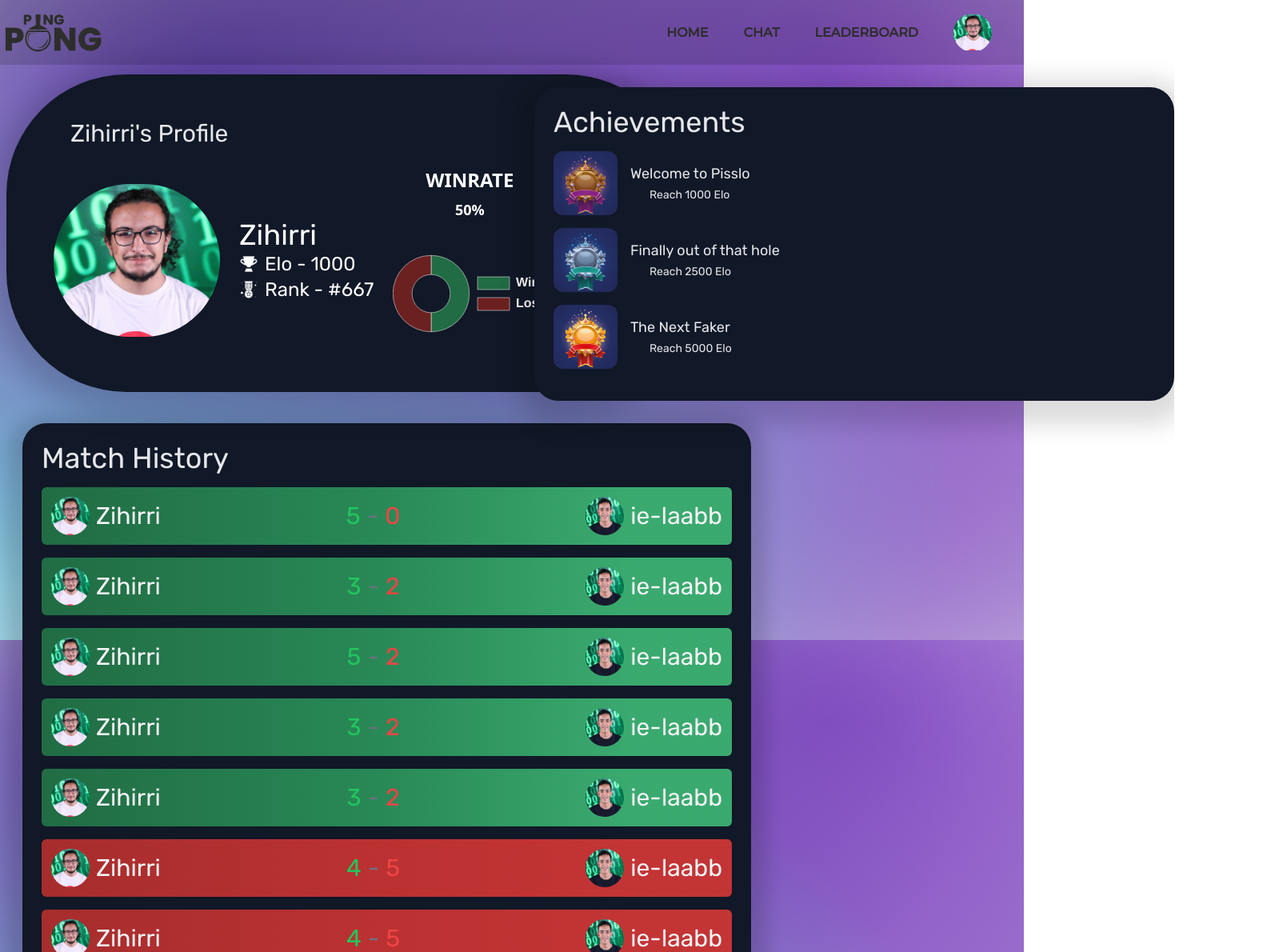
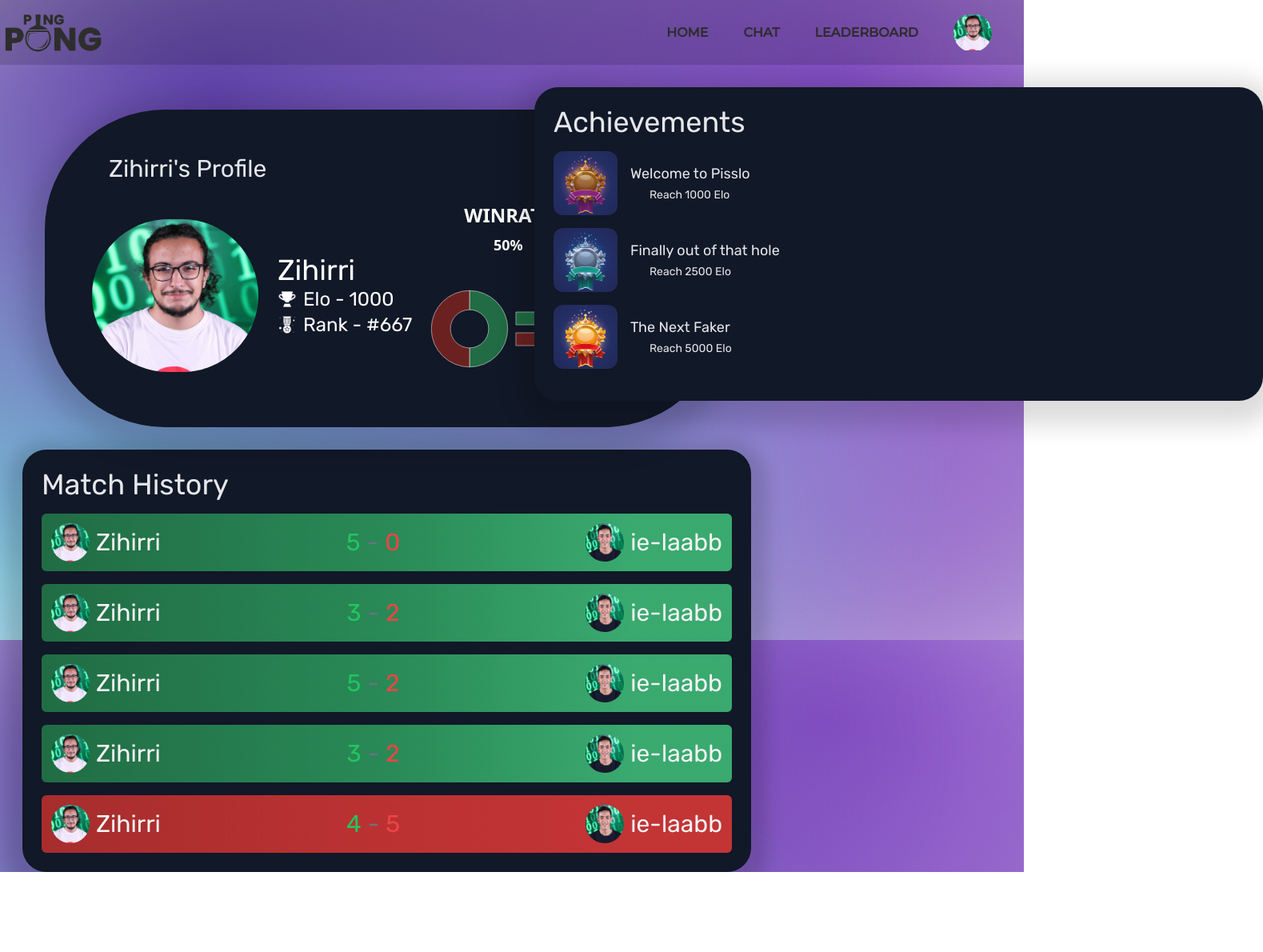
Before and after one commit to ZakNyx/ft_transcendence, a React (Vite) app: page /profile in a window 1280 px wide. Shown: the top 1190 px of the page at 80% size, 1579 px wide, since content can reach past the window. After the commit the page ends 1090 px from the top, so only its background shows below. Built offline with nearby package versions, Linux system fonts and the light colour scheme.

Commit message:
Minor changes in style of profile card

```diff
--- a/src/components/Achievements.tsx
+++ b/src/components/Achievements.tsx
@@ -3,7 +3,7 @@ import React from "react";
 export default function Achievements() {
   return (
     <div>
-      <div className="bg-gray-900 rounded-[30px] w-[800px] h-auto  p-6 ml-7 mt-7  shadow-[0px_10px_30px_20px_#00000024]">
+      <div className="bg-gray-900 rounded-[30px] w-[911px] h-auto  p-6 ml-7 mt-7  shadow-[0px_10px_30px_20px_#00000024]">
         <h2 className="text-gray-200 font-[Rubik] text-lg sm:text-xl md:text-2xl lg:text-3xl xl:text-4xl 2xl:text-5xl mb-4">
           Achievements
         </h2>
--- a/src/components/MatchHistory.tsx
+++ b/src/components/MatchHistory.tsx
@@ -28,21 +28,11 @@ const MatchHistory = () => {
         result: "win",
       },    {
         opponent: "ie-laabb",
-        playerScore: 3,
-        opponentScore: 2,
-        result: "win",
-      },    {
-        opponent: "ie-laabb",
         playerScore: 4,
         opponentScore: 5,
         result: "lost",
       },
-      {
-        opponent: "ie-laabb",
-        playerScore: 4,
-        opponentScore: 5,
-        result: "lost",
-      },
+
     // ... add more matches here ...
   ];
 
--- a/src/components/ProfileCard.tsx
+++ b/src/components/ProfileCard.tsx
@@ -3,7 +3,7 @@ import Achievements from "../components/Achievements"
 
 export default function ProfileCard() {
   return (
-    <div className="bg-gray-900 rounded-[150px] w-[850px] h-auto p-6 ml-2 mt-3 shadow-[0px_10px_30px_20px_#00000024]">
+    <div className="bg-gray-900 rounded-[150px] w-[850px] h-auto p-6 ml-2 mt-3 sm:ml-14 lg:ml-14 lg:mt-14 shadow-[0px_10px_30px_20px_#00000024]">
       <h1 className="text-gray-200 font-[Rubik] text-base sm:text-lg md:text-xl lg:text-2xl xl:text-3xl pt-8 pl-14">
         Zihirri's Profile
       </h1>
```
